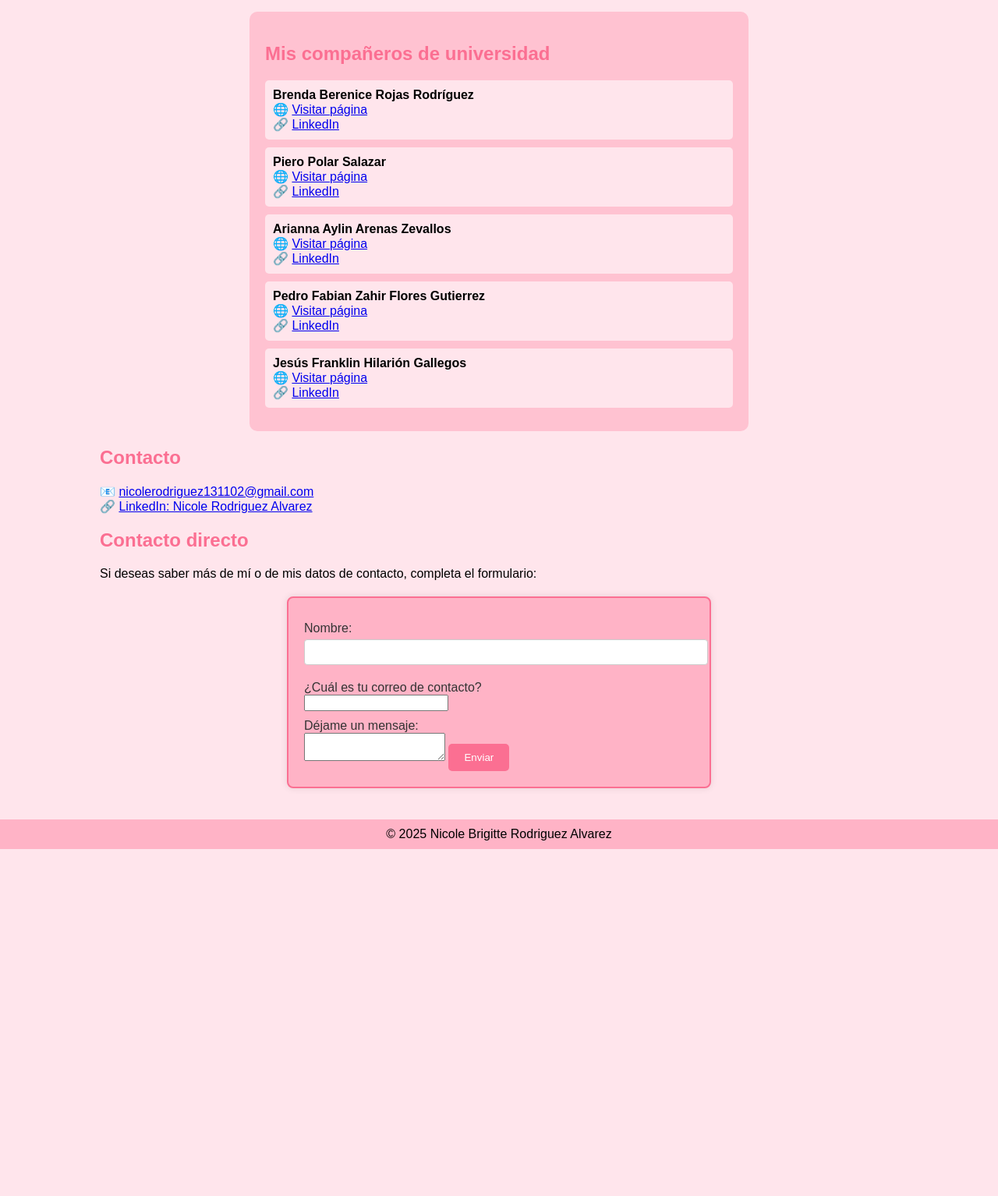
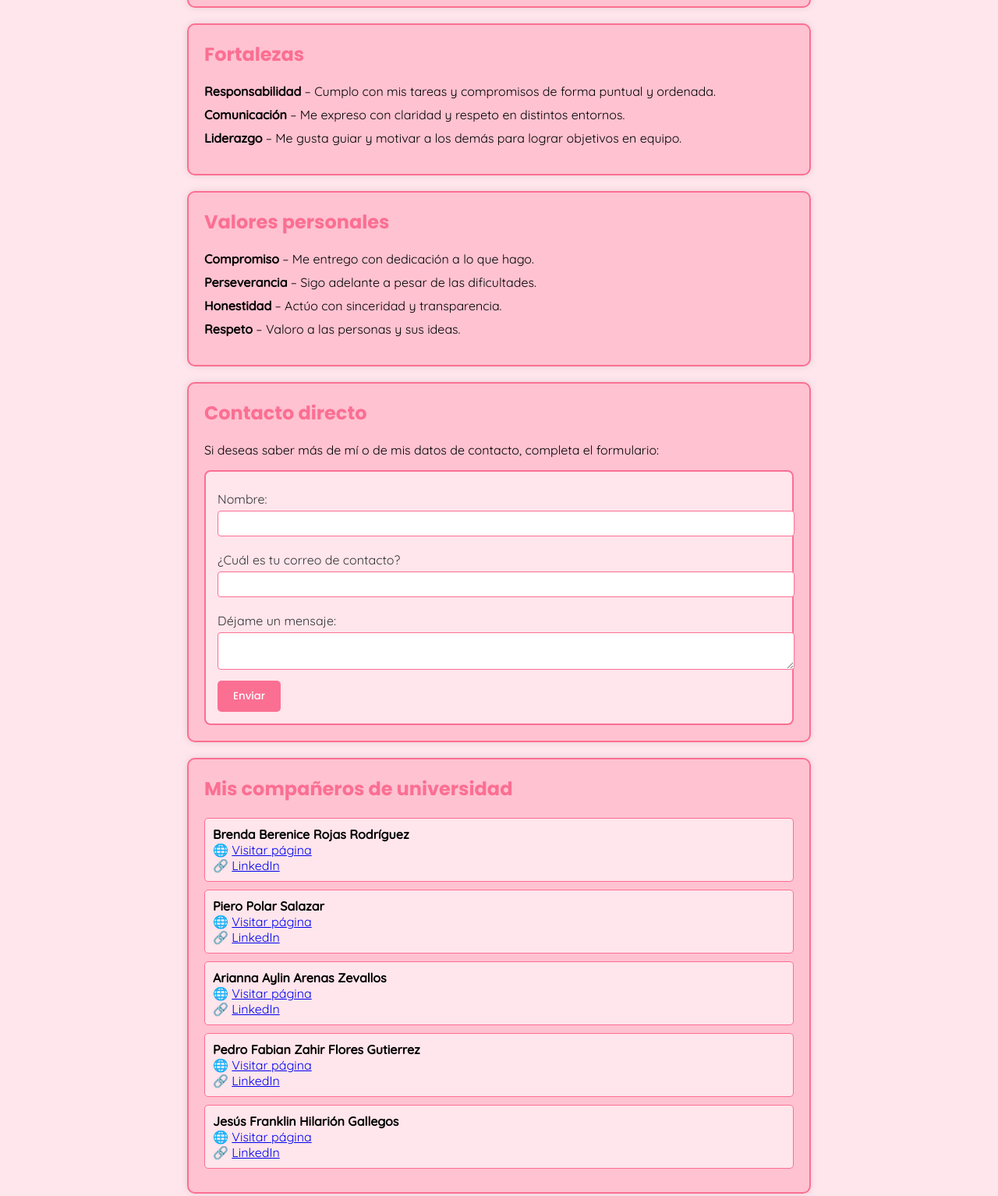
Before and after one commit to nicole131102/Mi-pagina-web, a plain HTML site: page index.html in a window 1280 px wide. Shown: the part 1146-2680 px from the top of the page at 78% size. Before the commit the page ends 2235 px from the top, so only its background shows below. Drawn offline with Linux system fonts and the light colour scheme.

Commit message:
Update index.html

```diff
--- a/index.html
+++ b/index.html
@@ -3,25 +3,39 @@
 <head>
 <meta charset="UTF-8">
 <meta name="viewport" content="width=device-width, initial-scale=1.0">
-<title>Bienvenidos a mi mundo</title>  <style>
+<title>Bienvenidos a mi mundo</title>
+<link href="https://fonts.googleapis.com/css2?family=Poppins:wght@500;700&family=Quicksand:wght@400;500&display=swap" rel="stylesheet">
+<style>
   body {
-      font-family: Arial, sans-serif;
-      background-color: #FFE5EC; /* Lavender Blush */
+    font-family: 'Quicksand', sans-serif;
+    background-color: #FFE5EC;
     margin: 0;
     padding: 0;
   }
   header {
-      background-color: #FFB3C6; /* Pastel Pink */
+    background-color: #FFB3C6;
     color: #333;
     padding: 20px;
     text-align: center;
+    font-family: 'Poppins', sans-serif;
   }
   section {
+    width: 90%;
+    max-width: 800px;
     margin: 20px auto;
-      width: 80%;
   }
-    h2 {
-      color: #FB6F92; /* Watermelon */
+  .box {
+    background-color: #FFC2D1;
+    border: 2px solid #FB6F92;
+    border-radius: 10px;
+    padding: 20px;
+    margin-bottom: 20px;
+    box-shadow: 0 0 10px rgba(0,0,0,0.1);
+  }
+  h1, h2 {
+    font-family: 'Poppins', sans-serif;
+    color: #FB6F92;
+    margin-top: 0;
   }
   ul {
     list-style: none;
@@ -31,13 +45,9 @@
     margin-bottom: 10px;
   }
   form {
-      background-color: #FFB3C6;
-      padding: 20px;
+    background-color: #FFE5EC;
+    padding: 15px;
     border-radius: 8px;
-      box-shadow: 0 0 10px rgba(0,0,0,0.1);
-      width: 90%;
-      max-width: 500px;
-      margin: 20px auto;
     border: 2px solid #FB6F92;
   }
   label {
@@ -45,13 +55,15 @@
     margin-top: 10px;
     color: #333;
   }
-    input[type="text"], select {
+  input[type="text"],
+  input[type="email"],
+  textarea {
     width: 100%;
     padding: 8px;
     margin-top: 5px;
     margin-bottom: 10px;
     border-radius: 4px;
-      border: 1px solid #ccc;
+    border: 1px solid #FB6F92;
   }
   input[type="submit"] {
     background-color: #FB6F92;
@@ -60,26 +72,36 @@
     border: none;
     border-radius: 5px;
     cursor: pointer;
+    font-family: 'Poppins', sans-serif;
   }
   input[type="submit"]:hover {
     background-color: #FF8FAB;
+  }
+  .amigo-card {
+    background-color: #FFE5EC;
+    padding: 10px;
+    border-radius: 5px;
+    margin-bottom: 10px;
+    border: 1px solid #FB6F92;
   }
   footer {
     background-color: #FFB3C6;
     text-align: center;
     padding: 10px;
     margin-top: 40px;
+    font-family: 'Poppins', sans-serif;
   }
 </style>
 </head>
 <body>
   <header>
-<h1 align="center">Nicole Brigitte Rodriguez Alvarez</h1>
+    <h1>Nicole Brigitte Rodriguez Alvarez</h1>
     <p>Ingeniería Industrial - Universidad Católica San Pablo</p>
     <p><em>Confianza, liderazgo y tecnología para construir un futuro mejor.</em></p>
   </header>
 
   <section>
+    <div class="box">
       <h2>Sobre mí</h2>
       <p>
         Soy estudiante de Ingeniería Industrial y actualmente curso el tercer semestre de la carrera.
@@ -89,44 +111,46 @@
         Me considero una persona responsable, con muchas ganas de aprender y de crecer tanto profesional como personalmente.
         Espero poder especializarme en lo que me gusta y dejar una huella positiva en todo lo que haga.
       </p>
+    </div>
 
+    <div class="box">
       <h2>Cursos universitarios relevantes</h2>
       <ul>
         <li><strong>Cálculo I</strong> – Prof. Meyber Yuliana Vargas Maquera de Nuñez<br>
         <em>Estudio de funciones, límites, derivadas e integrales aplicadas a problemas de ingeniería.</em></li>
-
         <li><strong>Física I</strong> – Prof. Yessy Bertha Guillen Baca<br>
         <em>Introducción a la mecánica clásica: movimiento, leyes de Newton, trabajo y energía.</em></li>
-
         <li><strong>Fundamentos de Informática</strong> – Prof. Renzo Hernán Medina Zeballos<br>
         <em>Uso de herramientas tecnológicas básicas, programación inicial y manejo de datos.</em></li>
-
         <li><strong>Química II</strong> – Prof. Alejandro Noé Zegarra Balboa<br>
         <em>Estudio de soluciones, equilibrio químico y propiedades de los compuestos.</em></li>
-
         <li><strong>Antropología Filosófica y Teológica</strong> – Prof. Miriam Berrios Garaycochea<br>
         <em>Reflexión sobre la persona humana desde una visión filosófica y trascendente.</em></li>
-
         <li><strong>Lógica y Gnoseología</strong> – Prof. Yahaira Byrne Rivera<br>
         <em>Análisis del pensamiento lógico y teoría del conocimiento.</em></li>
       </ul>
+    </div>
 
+    <div class="box">
       <h2>Idiomas</h2>
       <ul>
         <li><strong>Inglés – Intermedio</strong><br>
         <em>Estudiado durante mi formación escolar. Lo utilizo en actividades académicas y me permite comunicarme en diferentes contextos.</em></li>
-
         <li><strong>Francés – Básico</strong><br>
         <em>Estudiado en la Alianza Francesa. Es un idioma que me gusta mucho y en el que deseo seguir avanzando.</em></li>
       </ul>
+    </div>
 
+    <div class="box">
       <h2>Fortalezas</h2>
       <ul>
         <li><strong>Responsabilidad</strong> – Cumplo con mis tareas y compromisos de forma puntual y ordenada.</li>
         <li><strong>Comunicación</strong> – Me expreso con claridad y respeto en distintos entornos.</li>
         <li><strong>Liderazgo</strong> – Me gusta guiar y motivar a los demás para lograr objetivos en equipo.</li>
       </ul>
+    </div>
 
+    <div class="box">
       <h2>Valores personales</h2>
       <ul>
         <li><strong>Compromiso</strong> – Me entrego con dedicación a lo que hago.</li>
@@ -134,50 +158,11 @@
         <li><strong>Honestidad</strong> – Actúo con sinceridad y transparencia.</li>
         <li><strong>Respeto</strong> – Valoro a las personas y sus ideas.</li>
       </ul>
-
-      <section style="background-color: #FFC2D1; padding: 20px; border-radius: 10px; max-width: 600px; margin: 20px auto;">
-  <h2 style="color: #FB6F92;">Mis compañeros de universidad</h2>
-
-  <div style="background-color: #FFE5EC; padding: 10px; border-radius: 5px; margin-bottom: 10px;">
-    <strong>Brenda Berenice Rojas Rodríguez</strong><br>
-    🌐 <a href="https://brenda-berenice-rojas-rodriguez.github.io/brendaberenicerojasrodriguez/" target="_blank">Visitar página</a><br>
-    🔗 <a href="https://pe.linkedin.com/in/brenda-berenice-rojas-rodr%C3%ADguez-797b07276" target="_blank">LinkedIn</a>
     </div>
 
-  <div style="background-color: #FFE5EC; padding: 10px; border-radius: 5px; margin-bottom: 10px;">
-    <strong>Piero Polar Salazar</strong><br>
-    🌐 <a href="https://crimsonkiller18.github.io/Piero-Polar-Salazar/" target="_blank">Visitar página</a><br>
-    🔗 <a href="https://pe.linkedin.com/in/piero-polar-salazar-7807b0357" target="_blank">LinkedIn</a>
-  </div>
-
-  <div style="background-color: #FFE5EC; padding: 10px; border-radius: 5px; margin-bottom: 10px;">
-    <strong>Arianna Aylin Arenas Zevallos</strong><br>
-    🌐 <a href="https://ariannaarenas.github.io/ariannaaylinarenaszevallos/" target="_blank">Visitar página</a><br>
-    🔗 <a href="https://linkedin.com/in/arianna-aylin-arenas-zevallos-15a203357" target="_blank">LinkedIn</a>
-  </div>
-
-  <div style="background-color: #FFE5EC; padding: 10px; border-radius: 5px; margin-bottom: 10px;">
-    <strong>Pedro Fabian Zahir Flores Gutierrez</strong><br>
-    🌐 <a href="https://pedro191102.github.io/Pedro-Fabian-Zahir-Flores-Gutierrez/" target="_blank">Visitar página</a><br>
-    🔗 <a href="https://www.linkedin.com/in/pedro-f-z-flores-guti%C3%A9rrez-415753365/?originalSubdomain=pe" target="_blank">LinkedIn</a>
-  </div>
-
-  <div style="background-color: #FFE5EC; padding: 10px; border-radius: 5px; margin-bottom: 10px;">
-    <strong>Jesús Franklin Hilarión Gallegos</strong><br>
-    🌐 <a href="https://franklinhilarion.github.io/franklinhilarion/" target="_blank">Visitar página</a><br>
-    🔗 <a href="https://www.linkedin.com/in/franklin-hilari%C3%B3n/" target="_blank">LinkedIn</a>
-  </div>
-</section>
-    <h2>Contacto</h2>
-    <p>
-      📧 <a href="mailto:nicolerodriguez131102@gmail.com">nicolerodriguez131102@gmail.com</a><br>
-      🔗 <a href="https://www.linkedin.com/in/nicole-rodriguez-alvarez-7438a22b1?utm_source=share&utm_campaign=share_via&utm_content=profile&utm_medium=ios_app" target="_blank">LinkedIn: Nicole Rodriguez Alvarez</a>
-    </p>
-
+    <div class="box">
       <h2>Contacto directo</h2>
       <p>Si deseas saber más de mí o de mis datos de contacto, completa el formulario:</p>
-
-<form action="https://formspree.io/f/xjkrreeo" method="POST">
       <form action="https://formspree.io/f/xjkrreeo" method="POST">
         <label for="nombre">Nombre:</label>
         <input type="text" id="nombre" name="name" required>
@@ -190,6 +175,36 @@
 
         <input type="submit" value="Enviar">
       </form>
+    </div>
+
+    <div class="box">
+      <h2>Mis compañeros de universidad</h2>
+      <div class="amigo-card">
+        <strong>Brenda Berenice Rojas Rodríguez</strong><br>
+        🌐 <a href="https://brenda-berenice-rojas-rodriguez.github.io/brendaberenicerojasrodriguez/" target="_blank">Visitar página</a><br>
+        🔗 <a href="https://pe.linkedin.com/in/brenda-berenice-rojas-rodr%C3%ADguez-797b07276" target="_blank">LinkedIn</a>
+      </div>
+      <div class="amigo-card">
+        <strong>Piero Polar Salazar</strong><br>
+        🌐 <a href="https://crimsonkiller18.github.io/Piero-Polar-Salazar/" target="_blank">Visitar página</a><br>
+        🔗 <a href="https://pe.linkedin.com/in/piero-polar-salazar-7807b0357" target="_blank">LinkedIn</a>
+      </div>
+      <div class="amigo-card">
+        <strong>Arianna Aylin Arenas Zevallos</strong><br>
+        🌐 <a href="https://ariannaarenas.github.io/ariannaaylinarenaszevallos/" target="_blank">Visitar página</a><br>
+        🔗 <a href="https://linkedin.com/in/arianna-aylin-arenas-zevallos-15a203357" target="_blank">LinkedIn</a>
+      </div>
+      <div class="amigo-card">
+        <strong>Pedro Fabian Zahir Flores Gutierrez</strong><br>
+        🌐 <a href="https://pedro191102.github.io/Pedro-Fabian-Zahir-Flores-Gutierrez/" target="_blank">Visitar página</a><br>
+        🔗 <a href="https://www.linkedin.com/in/pedro-f-z-flores-guti%C3%A9rrez-415753365/?originalSubdomain=pe" target="_blank">LinkedIn</a>
+      </div>
+      <div class="amigo-card">
+        <strong>Jesús Franklin Hilarión Gallegos</strong><br>
+        🌐 <a href="https://franklinhilarion.github.io/franklinhilarion/" target="_blank">Visitar página</a><br>
+        🔗 <a href="https://www.linkedin.com/in/franklin-hilari%C3%B3n/" target="_blank">LinkedIn</a>
+      </div>
+    </div>
   </section>
 
   <footer>
```
Lines whose indentation alone changed are shown as unchanged.
